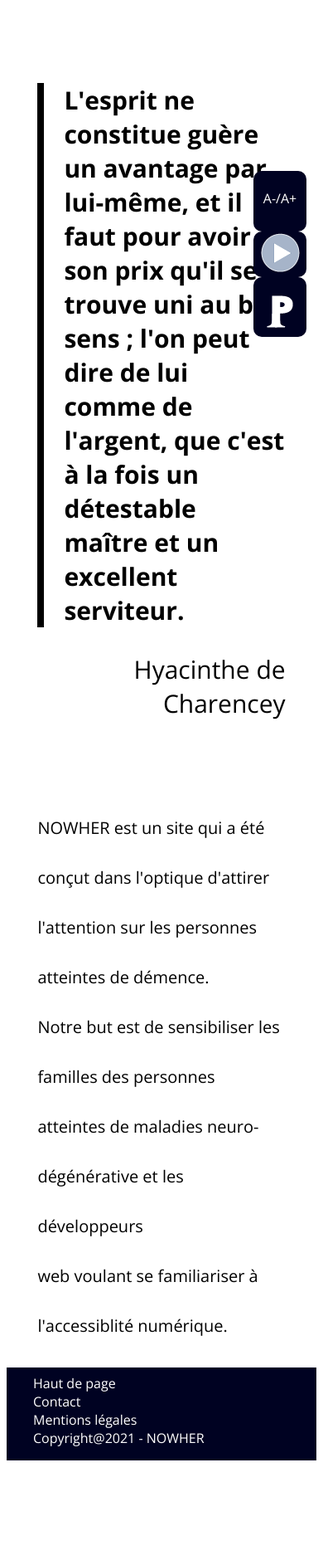
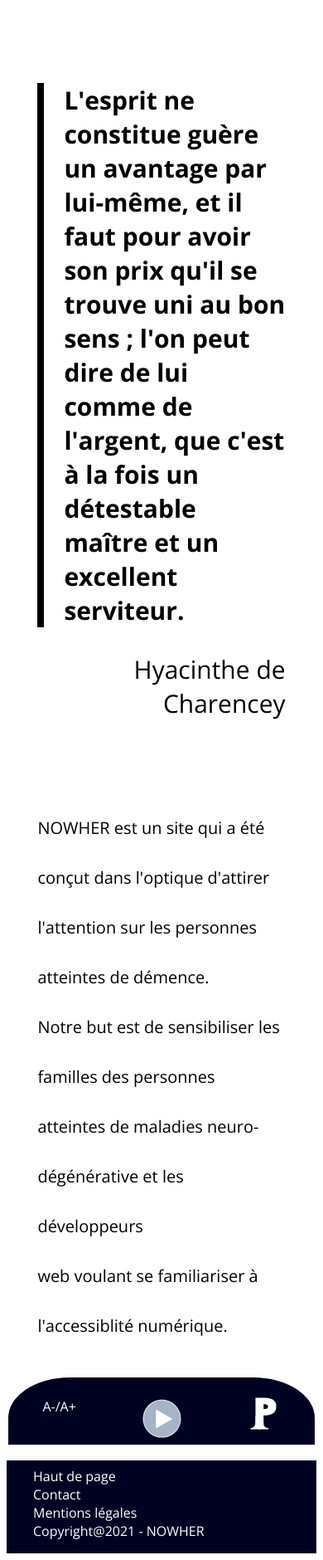
Before and after one commit to Adrien-Ray/nowher, a PHP site: page /pages/index.php in a window 390 px wide. Shown: the part 94-1974 px from the top of the page at 83% size. Before the commit the page ends 1854 px from the top, so only its background shows below. Run offline with PHP 8.4, Linux system fonts and the light colour scheme.

Commit message:
keskejaifoutu??

```diff
--- a/includes/footer.php
+++ b/includes/footer.php
@@ -1,4 +1,5 @@
 </div>
+<?php include "../includes/sidebar.php"; ?>
 <footer>
 <a>Copyright@2021 - NOWHER</a>
 <a href="../pages/mentionslégales.php">Mentions légales</a>
--- a/includes/sidebar.php
+++ b/includes/sidebar.php
@@ -1,5 +1,5 @@
 <div class="sidebar">
-<a title="fonction mal-voyant<?php if (strpos($_SERVER['HTTP_USER_AGENT'], "Firefox")) {echo " : désolé, cette fonction n'est pas possible sous firefox";} ?>" class="problemea" id="fontSizeBtn" href="../scripts/session.php?js1=0&url=<?php echo "http://".$_SERVER['HTTP_HOST'].$_SERVER['REQUEST_URI'];?>">A-/A+</a>
-<a title="site lisible par synthétiseur vocal" href="#"  class="problemeb"><img src="../assets/images/pictures/lecture.png" alt="blabla"></a>
-<a title="fonction dyslexie" class="problemea" href="../scripts/session.php?js3=0&url=<?php echo "http://".$_SERVER['HTTP_HOST'].$_SERVER['REQUEST_URI'];?>"><img src="../assets/images/pictures/P.png" alt="blabla"></a>
+<a title="fonction mal-voyant<?php if (strpos($_SERVER['HTTP_USER_AGENT'], "Firefox")) {echo " : désolé, cette fonction n'est pas possible sous firefox";} ?>" class="insidebar problemea" id="fontSizeBtn" href="../scripts/session.php?js1=0&url=<?php echo "http://".$_SERVER['HTTP_HOST'].$_SERVER['REQUEST_URI'];?>">A-/A+</a>
+<a title="site lisible par synthétiseur vocal" href="#"  class="insidebar problemeb"><img src="../assets/images/pictures/lecture.png" alt="blabla"></a>
+<a title="fonction dyslexie" class="insidebar problemea" href="../scripts/session.php?js3=0&url=<?php echo "http://".$_SERVER['HTTP_HOST'].$_SERVER['REQUEST_URI'];?>"><img src="../assets/images/pictures/P.png" alt="blabla"></a>
 </div>
--- a/pages/articledemence.php
+++ b/pages/articledemence.php
@@ -1,5 +1,4 @@
 <?php include "../includes/header.php"; ?>
-<?php include "../includes/sidebar.php"; ?>
 
 
 
--- a/pages/contact.php
+++ b/pages/contact.php
@@ -1,5 +1,4 @@
 <?php include "../includes/header.php"; ?>
-<?php include "../includes/sidebar.php"; ?>
 <h1 class ="contact">Contact</h1>
     <div class = "article_image_jb">
     <figure>
--- a/pages/donnees-chiffrees.php
+++ b/pages/donnees-chiffrees.php
@@ -1,5 +1,4 @@
 <?php include "../includes/header.php"; ?>
-<?php include "../includes/sidebar.php"; ?>
 <div class = "donnees-chiffrees">
         <div>
             <h4 class = "donnees-chiffrees__titre">La demence: Données chiffrées </h4>
--- a/pages/index.php
+++ b/pages/index.php
@@ -1,5 +1,4 @@
 <?php include "../includes/header.php"; ?>
-<?php include "../includes/sidebar.php"; ?>
 
 <div class = "landingpage">
     <p class = "landingpage_texte">
--- a/pages/mentionslégales.php
+++ b/pages/mentionslégales.php
@@ -1,5 +1,4 @@
 <?php include "../includes/header.php"; ?>
-<?php include "../includes/sidebar.php"; ?>
 
 <div class = "mentions_legales">
     <h1>Mentions légales</h1>
--- a/pages/solutiondev.php
+++ b/pages/solutiondev.php
@@ -1,5 +1,4 @@
 <?php include "../includes/header.php"; ?>
-<?php include "../includes/sidebar.php"; ?>
 
 
 <div class ="solution">
--- a/pages/solutionfamille.php
+++ b/pages/solutionfamille.php
@@ -1,5 +1,4 @@
 <?php include "../includes/header.php"; ?>
-<?php include "../includes/sidebar.php"; ?>
 
 
 <div class ="solution">
--- a/styles/sidebar.css
+++ b/styles/sidebar.css
@@ -26,3 +26,29 @@
     padding-top: 0%;
     border-radius: 10px;
 }
+@media screen and (max-width:800px){
+    .sidebar {
+        width: auto;
+        height: 100px;
+        position: relative;
+        display: flex;
+        right: 0;
+        top: 0;
+        flex-direction: row;
+        justify-content: center;
+        margin-top: 2rem;
+
+    }
+    .insidebar{
+        width:33%;
+        padding: 1.5rem 0;
+        vertical-align: center;
+        border-radius: 0;
+    }
+    .insidebar:nth-child(1){
+        border-radius: 60% 0 0 0;
+    }
+    .insidebar:nth-child(3){
+        border-radius: 0 60% 0 0;
+    }
+}
```
